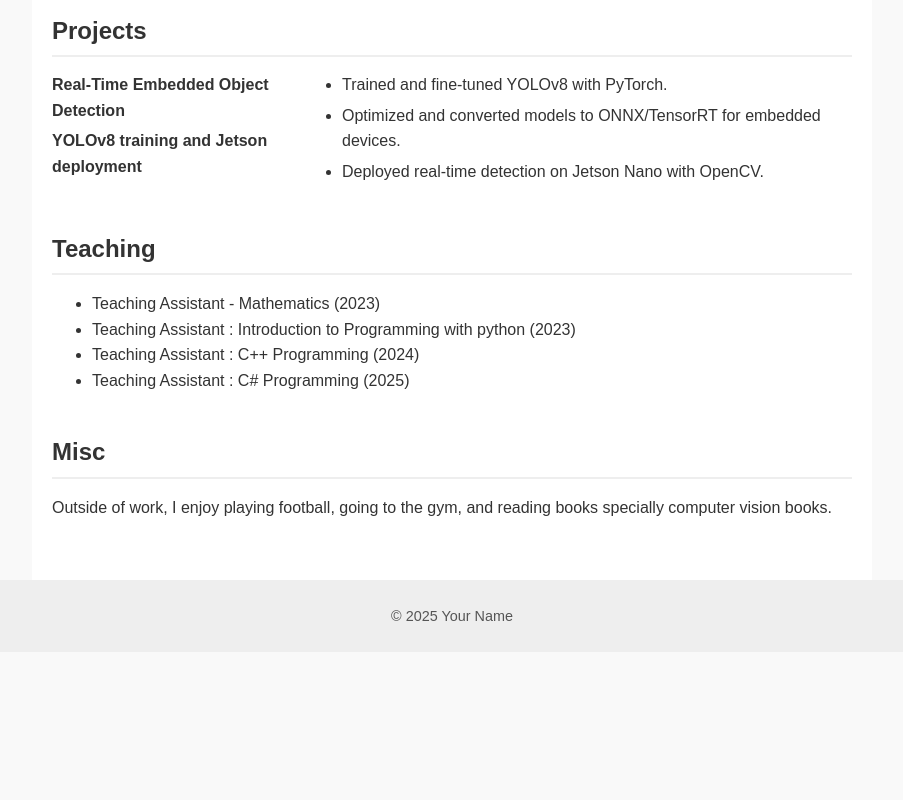
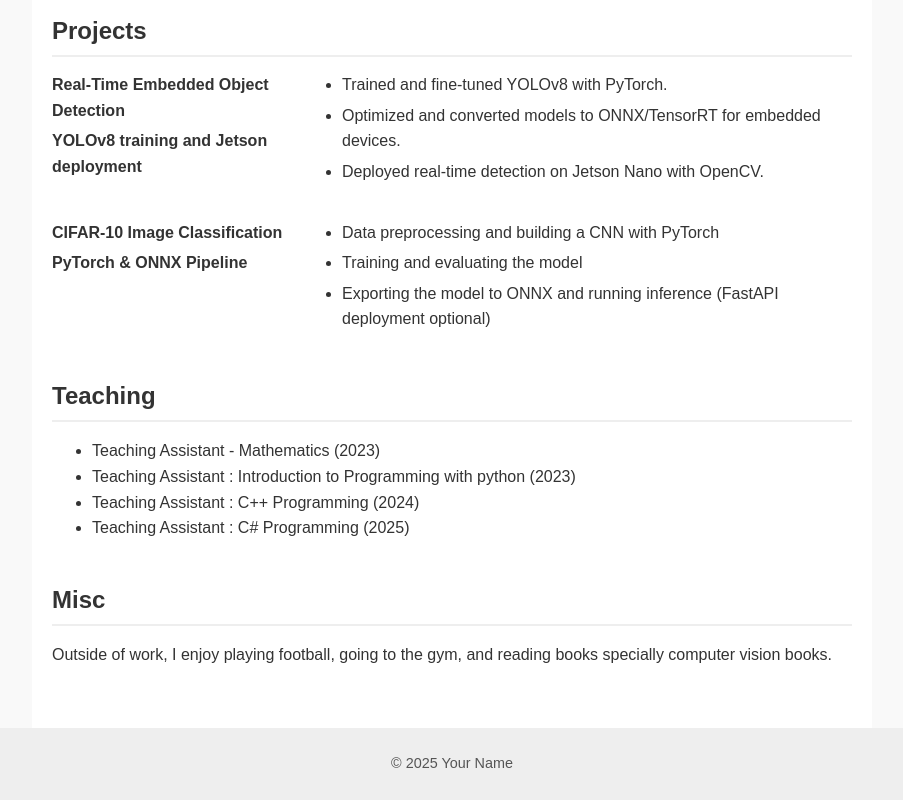
Before and after one commit to Eidetne/Eidetne.github.io, a plain HTML site: page index.html in a window 1280 px wide. Shown: the part 943-1743 px from the top of the page, without its empty margins (188-1091 px from the left). Before the commit the page ends 1595 px from the top, so only its background shows below. Drawn offline with Linux system fonts and the light colour scheme.

Commit message:
Add files via upload

```diff
--- a/index.html
+++ b/index.html
@@ -103,6 +103,19 @@
           </ul>
         </div>
       </div>
+            <div class="project-item">
+        <div class="exp-grid">
+          <div class="left">
+            <p class="role">CIFAR-10 Image Classification</p>
+            <p class="company">PyTorch & ONNX Pipeline</p>
+          </div>
+          <ul class="right">
+            <li>Data preprocessing and building a CNN with PyTorch</li>
+            <li>Training and evaluating the model</li>
+            <li>Exporting the model to ONNX and running inference (FastAPI deployment optional)</li>
+          </ul>
+        </div>
+      </div>
     </section>
 
     <!-- Teaching -->
```
